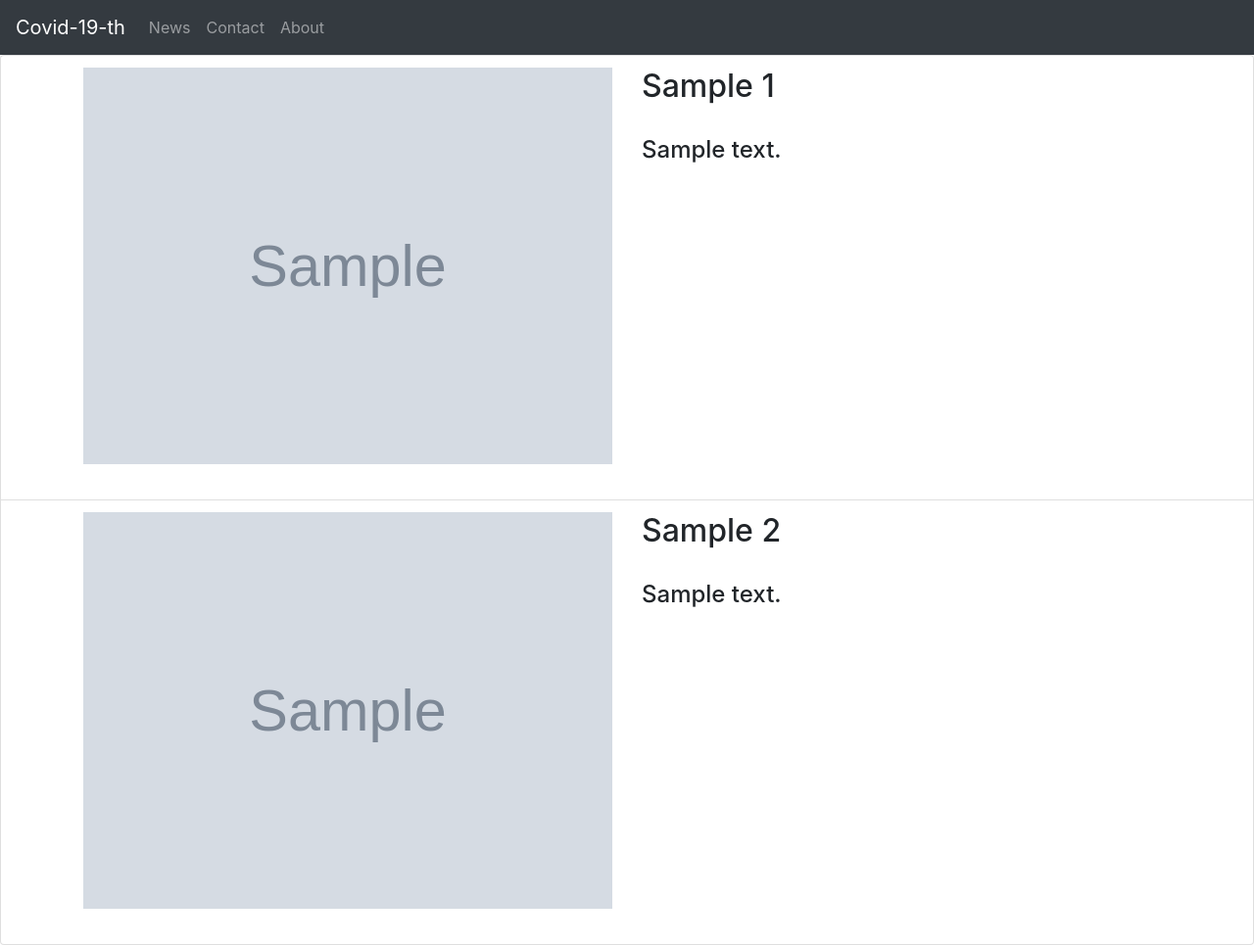
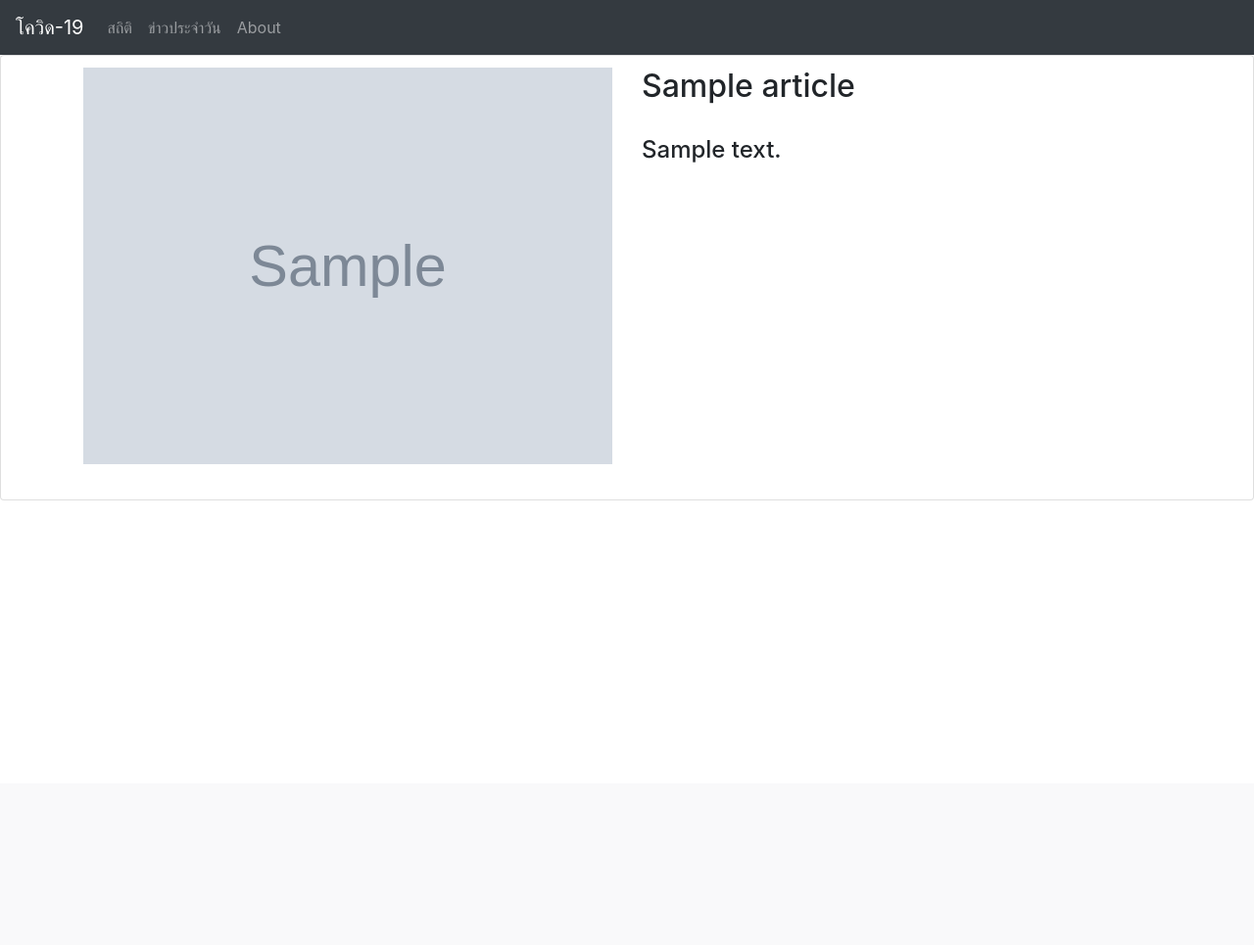
Before and after one commit to SuphonSaejia/covid, a Django app: page /news in a window 1280 px wide. Shown: the whole page at 98% size. After the commit the page ends 511 px from the top, so only its background shows below. Run offline with Django 3.2, Linux system fonts and the light colour scheme; grey boxes marked "Sample" are stand-in pictures; a database or web service that is not in the repository returns one stand-in record (values such as "Sample title"); data that the repository does not hold is empty; some libraries are stand-ins or nearby versions.

Commit message:
12/11/63

```diff
--- a/todoApp/templates/base.html
+++ b/todoApp/templates/base.html
@@ -14,7 +14,7 @@
   </head>
   <body>
     <nav class="navbar navbar-expand-lg navbar-dark bg-dark">
-        <a class="navbar-brand" href="{% url 'index' %}">Covid-19-th</a>
+        <a class="navbar-brand" href="{% url 'index' %}">โควิด-19</a>
         <button class="navbar-toggler" type="button" data-toggle="collapse" data-target="#navbarSupportedContent" aria-controls="navbarSupportedContent" aria-expanded="false" aria-label="Toggle navigation">
           <span class="navbar-toggler-icon"></span>
         </button>
@@ -22,10 +22,10 @@
         <div class="collapse navbar-collapse" id="navbarSupportedContent">
           <ul class="navbar-nav mr-auto">
             <li class="nav-item ">
-              <a class="nav-link" href="{% url 'news' %}">News</a>
+              <a class="nav-link" href="{% url 'contact' %}">สถิติ</a>
             </li>
             <li class="nav-item ">
-              <a class="nav-link" href="{% url 'contact' %}">Contact</a>
+              <a class="nav-link" href="{% url 'news' %}">ข่าวประจำวัน</a>
             </li>
             <li class="nav-item ">
               <a class="nav-link" href="{% url 'about' %}">About</a>
@@ -44,20 +44,5 @@
     <script src="https://cdn.jsdelivr.net/npm/popper.js@1.16.1/dist/umd/popper.min.js" integrity="sha384-9/reFTGAW83EW2RDu2S0VKaIzap3H66lZH81PoYlFhbGU+6BZp6G7niu735Sk7lN" crossorigin="anonymous"></script>
     <script src="https://stackpath.bootstrapcdn.com/bootstrap/4.5.2/js/bootstrap.min.js" integrity="sha384-B4gt1jrGC7Jh4AgTPSdUtOBvfO8shuf57BaghqFfPlYxofvL8/KUEfYiJOMMV+rV" crossorigin="anonymous"></script>
   </body>
-  <style>
-    .crossout{
-    text-decoration: line-through;
-      }
-      .textC
-      {
-        color:cornsilk;
-      }
-      th{
-    text-align: center;
-     }
-     td{
-      text-align: center;
-     }
 
-  </style>
 </html>
--- a/todoApp/templates/contact.html
+++ b/todoApp/templates/contact.html
@@ -6,6 +6,8 @@
 <div class="container">
     <center>
     <div class="row">
+      <div class="col">gjfkgndnvmvcnvm
+      </div>
       <div class="col">
         <head>
           <script type="text/javascript" src="https://www.gstatic.com/charts/loader.js"></script>
@@ -34,10 +36,6 @@
         <body>
           <div id="piechart" style="width:600px; height:400px;"></div>
         </body>
-      </div>
-      <div class="col">
-
-
       </div>
     </div>
     <br>
--- a/todoApp/templates/news.html
+++ b/todoApp/templates/news.html
@@ -1,40 +1,28 @@
 {% extends "base.html" %}
-
 {% block title %}To-Do App : News{% endblock %}
 {% block content %}
 
 <ul class="list-group">
+
+{% for id in all.articles %}
+
+  {% if id.urlToImage %}
     <li class="list-group-item">
         <div class="container">
             <div class="row">
               <div class="col">
-                <img src="{{all.articles.1.urlToImage}}"href="{{all.articles.1.url}}" class="d-block w-100" >
+                <a href="{{id.url}}"><img src="{{id.urlToImage}}" class="d-block w-100" ></a>
               </div>
               <div class="col">
-                <h2>{{all.articles.1.title}}</h2>
+                <h2>{{id.title}}</h2>
                 <br>
-                <h4>{{all.articles.1.description}}</h4>
+                <h4>{{id.description}}</h4>
               </div>
             </div>
         </div>
         <br>
     </li>
-
-    <li class="list-group-item">
-      <div class="container">
-          <div class="row">
-            <div class="col">
-              <img src="{{all.articles.2.urlToImage}}"class="d-block w-100">
-            </div>
-            <div class="col">
-              <h2>{{all.articles.2.title}}</h2>
-              <br>
-              <h4>{{all.articles.2.description}}</h4>
-            </div>
-          </div>
-      </div>
-      <br>
-  </li>
-
+  {% endif %}
+{% endfor %}
 </ul>
 {% endblock %}
--- a/todoProject/settings.py
+++ b/todoProject/settings.py
@@ -121,7 +121,8 @@ USE_TZ = True
 
 STATIC_URL = '/static/'
 
-STATICFLES_DIRS =[
+MEDIA_URL = '/images/'
+STATICFLES_DIRS = [
     os.path.join(BASE_DIR,"static"),
-    '/var/www/static/',
+
 ]
```
Also changed, not shown: todoApp/templates/index.html (+2 -30 lines), static/122143707_1472941286223763_6180301610882566316_n.png (deleted), todoApp/static/css/myStyle.css (renamed from static/css/myStyle.css), todoApp/static/images/Virus.png (added), todoApp/static/images/Virus2.png (added), todoApp/views.py (line endings or trailing spaces).
